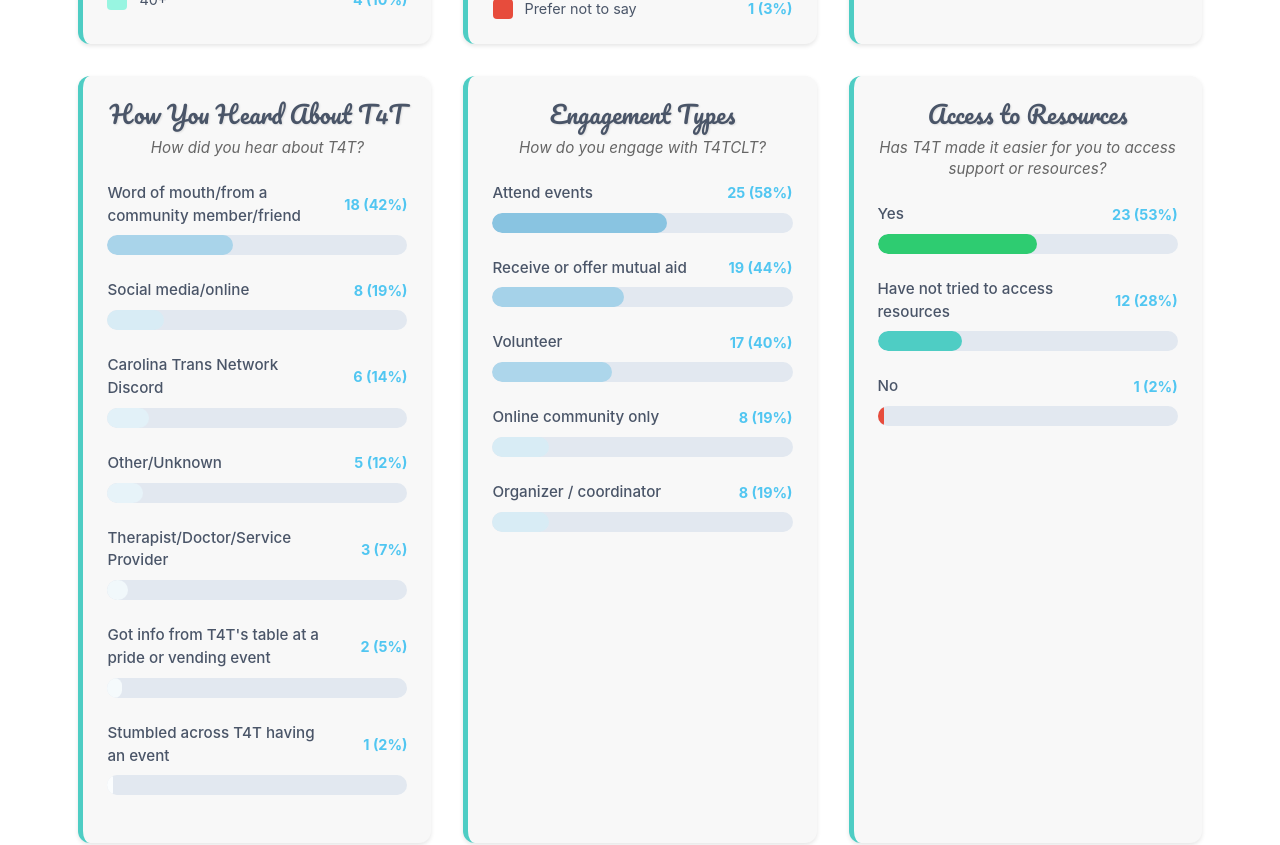
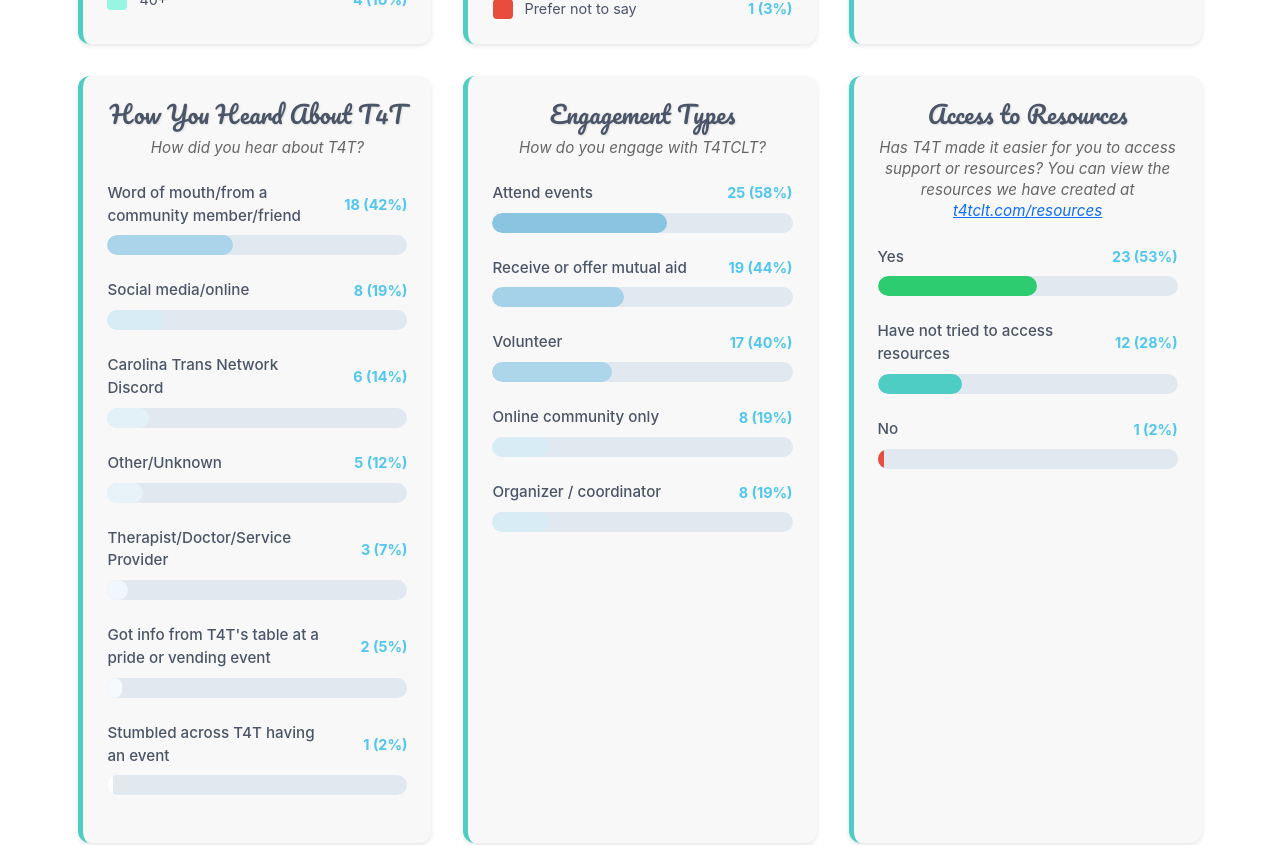
Before and after one commit to t4tclt/t4tclt, a React (Create React App) app: page /members in a window 1280 px wide. Shown: the part 3120-3965 px from the top of the page. Built offline with nearby package versions, Linux system fonts and the light colour scheme.

Commit message:
member update with context

```diff
--- a/src/routes/Members.css
+++ b/src/routes/Members.css
@@ -267,12 +267,21 @@
   padding: 2rem;
   box-shadow: 0 2px 4px rgba(0, 0, 0, 0.1);
   transition: transform 0.2s ease, box-shadow 0.2s ease;
-  border-left: 5px solid #f5b0be;
   text-align: left;
   break-inside: avoid;
   display: inline-block;
   width: 100%;
   margin-bottom: 2rem;
+}
+
+.members-testimonial-pink {
+  border-left: 5px solid #f5b0be;
+  background-color: #fef7f8;
+}
+
+.members-testimonial-blue {
+  border-left: 5px solid #51c6f1;
+  background-color: #f0f9fc;
 }
 
 .members-testimonial-card:hover {
--- a/src/routes/Members.tsx
+++ b/src/routes/Members.tsx
@@ -665,7 +665,7 @@
 
             <div className="members-stat-card">
               <h3 className="members-stat-card-title">Access to Resources</h3>
-              <p className="members-stat-card-subtitle">Has T4T made it easier for you to access support or resources?</p>
+              <p className="members-stat-card-subtitle">Has T4T made it easier for you to access support or resources? You can view the resources we have created at <a href="https://t4tclt.com/resources" target="_blank" rel="noopener noreferrer">t4tclt.com/resources</a></p>
               {Object.entries(accessToResources).map(([label, value]) => {
                 let color = '#4ecdc4';
                 if (label.includes('Yes')) {
@@ -824,7 +824,7 @@
 
             <div className="members-reach-card members-donut-card">
               <h3 className="members-reach-card-title">Newsletter Engagement</h3>
-              <p className="members-reach-card-subtitle">Do you find the monthly newsletter helpful?</p>
+              <p className="members-reach-card-subtitle">Do you find the monthly newsletter helpful? You can view the current newsletter at <a href="https://t4tclt.com/newsletter" target="_blank" rel="noopener noreferrer">t4tclt.com/newsletter</a></p>
               {renderDonutChart({
                 data: newsletterHelpful,
                 colors: ['#2ecc71', '#f39c12', '#95a5a6']
@@ -893,7 +893,7 @@
 
             <div className="members-reach-card members-donut-card">
               <h3 className="members-reach-card-title">Newsletter Engagement</h3>
-              <p className="members-reach-card-subtitle">Do you find the monthly newsletter helpful?</p>
+              <p className="members-reach-card-subtitle">Do you find the monthly newsletter helpful? You can view the current newsletter at <a href="https://t4tclt.com/newsletter" target="_blank" rel="noopener noreferrer">t4tclt.com/newsletter</a></p>
               {renderDonutChart({
                 data: newsletterHelpful,
                 colors: ['#2ecc71', '#f39c12', '#95a5a6']
@@ -902,7 +902,7 @@
 
             <div className="members-reach-card">
               <h3 className="members-reach-card-title">Access to Resources</h3>
-              <p className="members-reach-card-subtitle">Has T4T made it easier for you to access support or resources?</p>
+              <p className="members-reach-card-subtitle">Has T4T made it easier for you to access support or resources? You can view the resources we have created at <a href="https://t4tclt.com/resources" target="_blank" rel="noopener noreferrer">t4tclt.com/resources</a></p>
               {Object.entries(accessToResources).map(([label, value]) =>
                 renderStatBar({ label, value, total: totalResponses })
               )}
@@ -918,7 +918,7 @@
         <div className="members-content">
           <div className="members-testimonials-grid">
             {testimonials.map((testimonial, index) => (
-              <div key={index} className="members-testimonial-card">
+              <div key={index} className={`members-testimonial-card ${index % 2 === 0 ? 'members-testimonial-pink' : 'members-testimonial-blue'}`}>
                 <p className="members-testimonial-quote">"{testimonial.quote}"</p>
                 {testimonial.author && (
                   <p className="members-testimonial-author">— {testimonial.author}</p>
```
